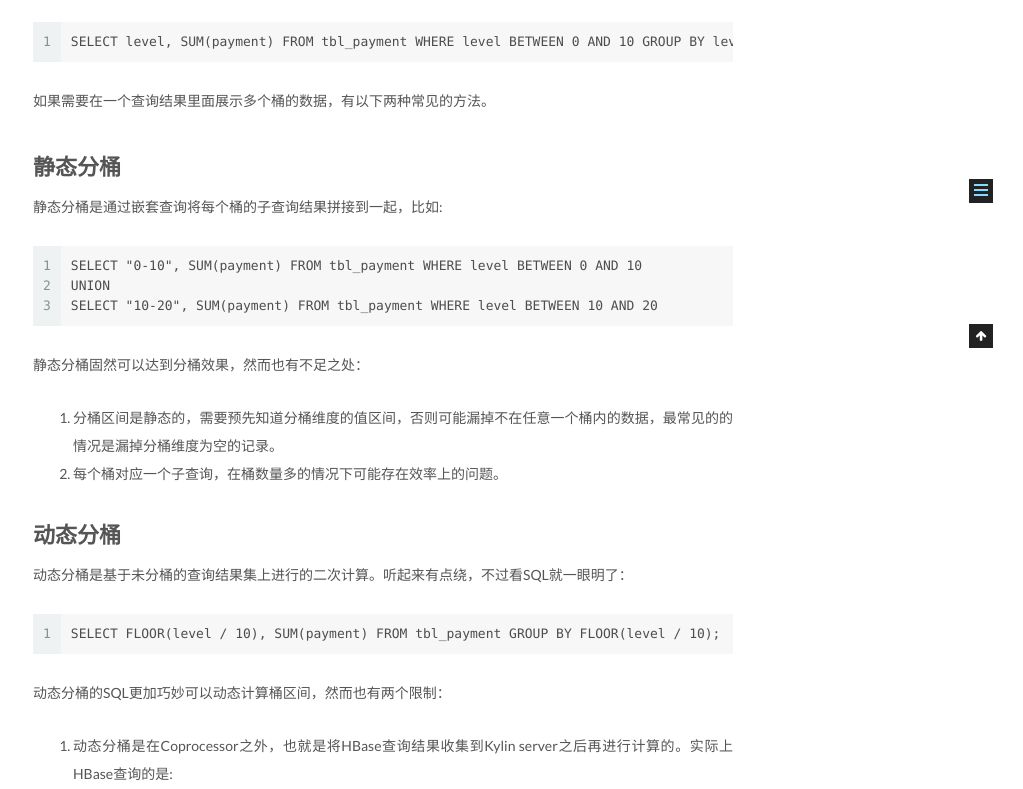
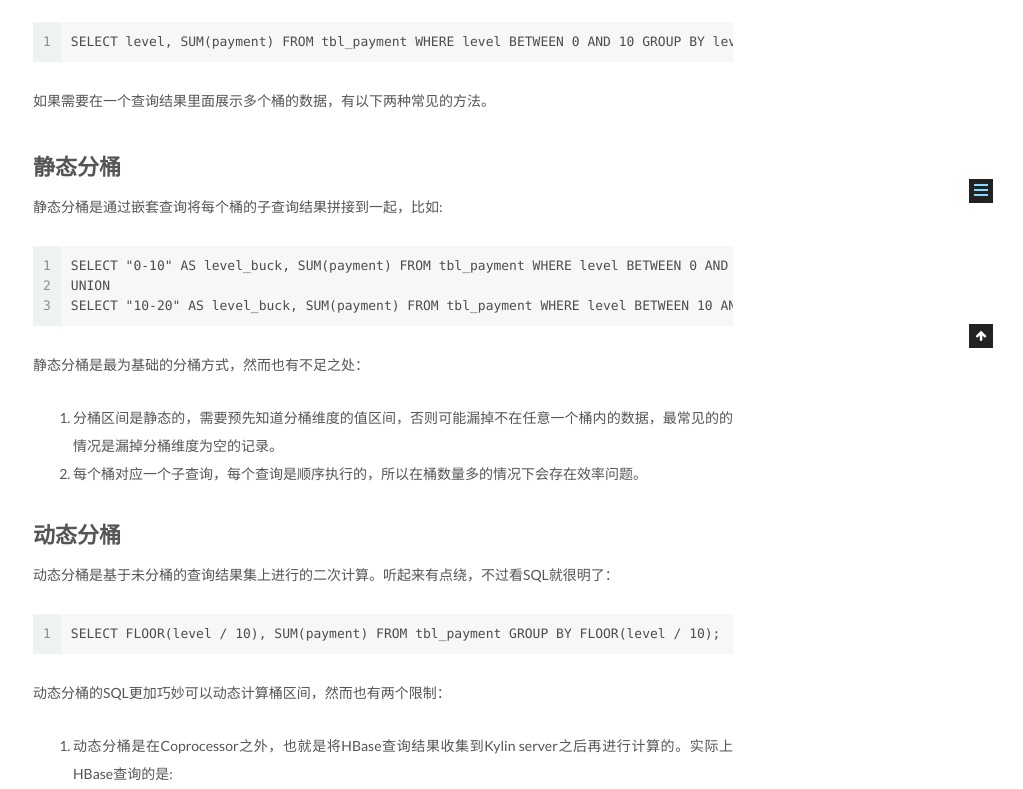
Before and after one commit to link3280/link3280.github.io, a plain HTML site: page 2017/12/10/Kylin实战（七）：实现维度分桶/index.html in a window 1280 px wide. Shown: the part 552-1341 px from the top of the page, without its empty margins (257-1280 px from the left). Drawn offline with Linux system fonts and the light colour scheme; a script that the page names is missing.

Commit message:
Site updated: 2017-12-11 23:00:38

```diff
--- a/2017/12/10/Kylin实战（七）：实现维度分桶/index.html
+++ b/2017/12/10/Kylin实战（七）：实现维度分桶/index.html
@@ -98,7 +98,7 @@
 <meta property="og:site_name" content="时间与精神的小屋">
 <meta property="og:description" content="数据分析实战中经常有对数值类型的维度进行分桶统计的需求，比如将游戏玩家角色等级按照10级一个区间分桶并计算充值金额。对于这种涉及衍生维度的查询需求，Kylin官方给出的解决方案是在ETL阶段生成这个维度。比如加一个名为”等级区间”的维度，在ETL时计算出该记录对应的值（像”0-10”、”10-20），然后在Kylin建模时就可以使用这个列。
 这个方案的问题在于太过死板，如果用户突然又想以20为区间">
-<meta property="og:updated_time" content="2017-12-10T13:19:55.859Z">
+<meta property="og:updated_time" content="2017-12-11T14:55:50.776Z">
 <meta name="twitter:card" content="summary">
 <meta name="twitter:title" content="Kylin实战（七）：实现维度分桶">
 <meta name="twitter:description" content="数据分析实战中经常有对数值类型的维度进行分桶统计的需求，比如将游戏玩家角色等级按照10级一个区间分桶并计算充值金额。对于这种涉及衍生维度的查询需求，Kylin官方给出的解决方案是在ETL阶段生成这个维度。比如加一个名为”等级区间”的维度，在ETL时计算出该记录对应的值（像”0-10”、”10-20），然后在Kylin建模时就可以使用这个列。
@@ -378,13 +378,13 @@
 <a id="more"></a>
 <p>按照Kylin常规的查询类型，一个查询只能对数据进行一次过滤，即获得一个桶的统计数据，即：<br><figure class="highlight plain"><table><tr><td class="gutter"><pre><div class="line">1</div></pre></td><td class="code"><pre><div class="line">SELECT level, SUM(payment) FROM tbl_payment WHERE level BETWEEN 0 AND 10 GROUP BY level`;</div></pre></td></tr></table></figure></p>
 <p>如果需要在一个查询结果里面展示多个桶的数据，有以下两种常见的方法。</p>
-<h2 id="静态分桶"><a href="#静态分桶" class="headerlink" title="静态分桶"></a>静态分桶</h2><p>静态分桶是通过嵌套查询将每个桶的子查询结果拼接到一起，比如:<br><figure class="highlight plain"><table><tr><td class="gutter"><pre><div class="line">1</div><div class="line">2</div><div class="line">3</div></pre></td><td class="code"><pre><div class="line">SELECT &quot;0-10&quot;, SUM(payment) FROM tbl_payment WHERE level BETWEEN 0 AND 10</div><div class="line">UNION</div><div class="line">SELECT &quot;10-20&quot;, SUM(payment) FROM tbl_payment WHERE level BETWEEN 10 AND 20</div></pre></td></tr></table></figure></p>
-<p>静态分桶固然可以达到分桶效果，然而也有不足之处：</p>
+<h2 id="静态分桶"><a href="#静态分桶" class="headerlink" title="静态分桶"></a>静态分桶</h2><p>静态分桶是通过嵌套查询将每个桶的子查询结果拼接到一起，比如:<br><figure class="highlight plain"><table><tr><td class="gutter"><pre><div class="line">1</div><div class="line">2</div><div class="line">3</div></pre></td><td class="code"><pre><div class="line">SELECT &quot;0-10&quot; AS level_buck, SUM(payment) FROM tbl_payment WHERE level BETWEEN 0 AND 10</div><div class="line">UNION</div><div class="line">SELECT &quot;10-20&quot; AS level_buck, SUM(payment) FROM tbl_payment WHERE level BETWEEN 10 AND 20</div></pre></td></tr></table></figure></p>
+<p>静态分桶是最为基础的分桶方式，然而也有不足之处：</p>
 <ol>
 <li>分桶区间是静态的，需要预先知道分桶维度的值区间，否则可能漏掉不在任意一个桶内的数据，最常见的的情况是漏掉分桶维度为空的记录。</li>
-<li>每个桶对应一个子查询，在桶数量多的情况下可能存在效率上的问题。</li>
+<li>每个桶对应一个子查询，每个查询是顺序执行的，所以在桶数量多的情况下会存在效率问题。</li>
 </ol>
-<h2 id="动态分桶"><a href="#动态分桶" class="headerlink" title="动态分桶"></a>动态分桶</h2><p>动态分桶是基于未分桶的查询结果集上进行的二次计算。听起来有点绕，不过看SQL就一眼明了：<br><figure class="highlight plain"><table><tr><td class="gutter"><pre><div class="line">1</div></pre></td><td class="code"><pre><div class="line">SELECT FLOOR(level / 10), SUM(payment) FROM tbl_payment GROUP BY FLOOR(level / 10);</div></pre></td></tr></table></figure></p>
+<h2 id="动态分桶"><a href="#动态分桶" class="headerlink" title="动态分桶"></a>动态分桶</h2><p>动态分桶是基于未分桶的查询结果集上进行的二次计算。听起来有点绕，不过看SQL就很明了：<br><figure class="highlight plain"><table><tr><td class="gutter"><pre><div class="line">1</div></pre></td><td class="code"><pre><div class="line">SELECT FLOOR(level / 10), SUM(payment) FROM tbl_payment GROUP BY FLOOR(level / 10);</div></pre></td></tr></table></figure></p>
 <p>动态分桶的SQL更加巧妙可以动态计算桶区间，然而也有两个限制：</p>
 <ol>
 <li><p>动态分桶是在Coprocessor之外，也就是将HBase查询结果收集到Kylin server之后再进行计算的。实际上HBase查询的是:<br><code>SELECT level, SUM(payment) FROM tbl_payment GROUP BY level;</code><br>这样会导致计算结果的条数受到Limit语句的限制，可能会舍弃一部分结果数据，而为了保护Kylin server和region不受慢查询拖累，通常我们都会带上Limit语句。如此一来，动态分桶可能只是的部分数据的统计结果，区分的界限是查询不分桶时结果集大小是否超过Limit限制。</p>
--- a/css/main.css
+++ b/css/main.css
@@ -1695,7 +1695,7 @@ pre .javascript .function {
   width: 4px;
   height: 4px;
   border-radius: 50%;
-  background: #ff2501;
+  background: #bb7cd0;
 }
 .links-of-blogroll {
   font-size: 13px;
```
Also changed, not shown: 2016/12/28/Spark批量更新数据库导致死锁/index.html (+3 -3 lines), 2017/02/27/Flume Avro source 解压异常的解决方法/index.html (+3 -3 lines), 2017/03/18/估算Flume的内存消耗/index.html (+3 -3 lines), 2017/04/23/谈谈分布式计算中的join/index.html (+3 -3 lines), 2017/08/06/多数据源Spark实时任务更新MySQL导致死锁/index.html (+3 -3 lines).
